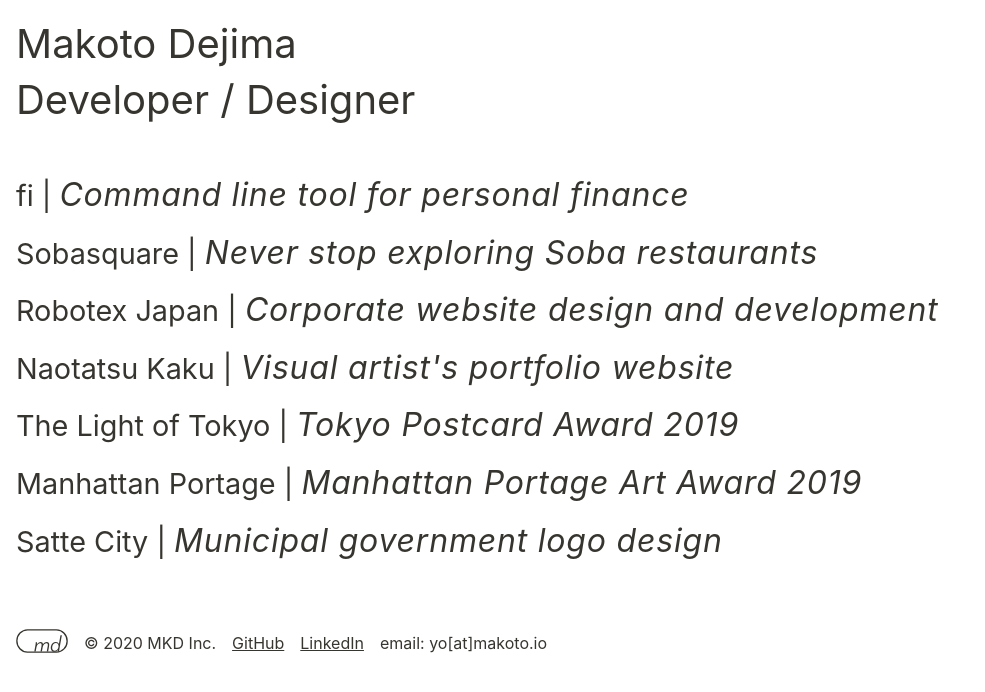
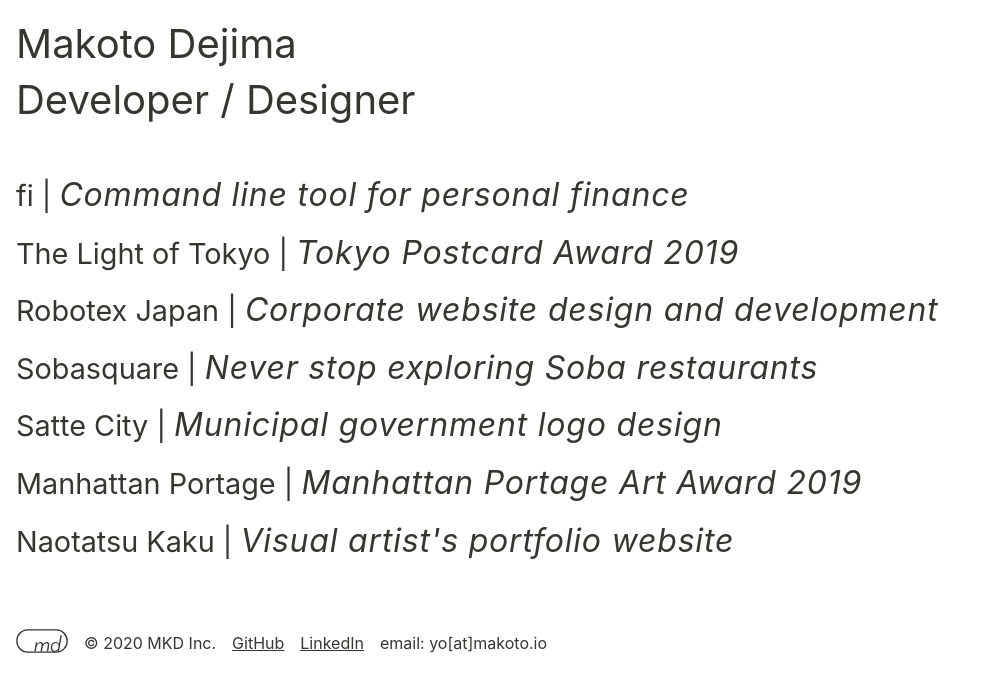
Before and after one commit to makotodejima/makoto.io, a Next.js app: page / in a window 1280 px wide. Shown: the top 692 px of the page, without its empty margins (0-985 px from the left). Built offline with nearby package versions, Linux system fonts and the light colour scheme.

Commit message:
index order

```diff
--- a/pages/index.tsx
+++ b/pages/index.tsx
@@ -18,9 +18,9 @@
             fi <Pipe /> <i>Command line tool for personal finance</i>
           </a>
         </Link>
-        <Link href="https://soba.madmak.me" passHref>
+        <Link href="/the_light_of_tokyo" passHref>
           <a className="home-a">
-            Sobasquare <Pipe /> <i>Never stop exploring Soba restaurants</i>
+            The Light of Tokyo <Pipe /> <i>Tokyo Postcard Award 2019</i>
           </a>
         </Link>
         <Link href="/robotex" passHref>
@@ -29,14 +29,14 @@
             <i>Corporate website design and development</i>
           </a>
         </Link>
-        <Link href="https://naotatsukaku.com/" passHref>
+        <Link href="https://soba.madmak.me" passHref>
           <a className="home-a">
-            Naotatsu Kaku <Pipe /> <i>Visual artist's portfolio website</i>
+            Sobasquare <Pipe /> <i>Never stop exploring Soba restaurants</i>
           </a>
         </Link>
-        <Link href="/the_light_of_tokyo" passHref>
+        <Link href="/satte_city" passHref>
           <a className="home-a">
-            The Light of Tokyo <Pipe /> <i>Tokyo Postcard Award 2019</i>
+            Satte City <Pipe /> <i>Municipal government logo design</i>
           </a>
         </Link>
         <Link href="/manhattan_portage" passHref>
@@ -44,9 +44,9 @@
             Manhattan Portage <Pipe /> <i>Manhattan Portage Art Award 2019</i>
           </a>
         </Link>
-        <Link href="/satte_city" passHref>
+        <Link href="https://naotatsukaku.com/" passHref>
           <a className="home-a">
-            Satte City <Pipe /> <i>Municipal government logo design</i>
+            Naotatsu Kaku <Pipe /> <i>Visual artist's portfolio website</i>
           </a>
         </Link>
         <Footer />
```
